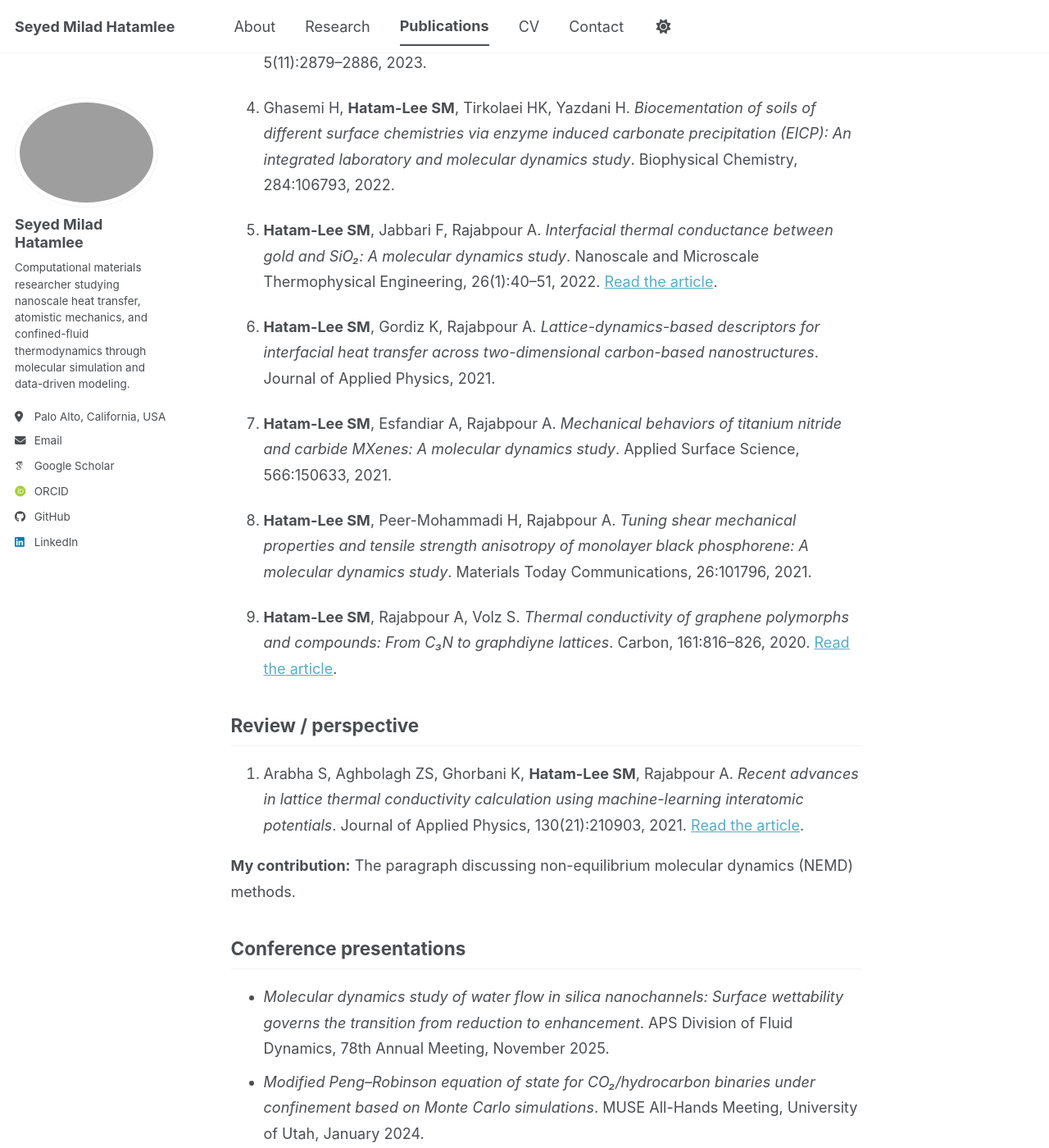
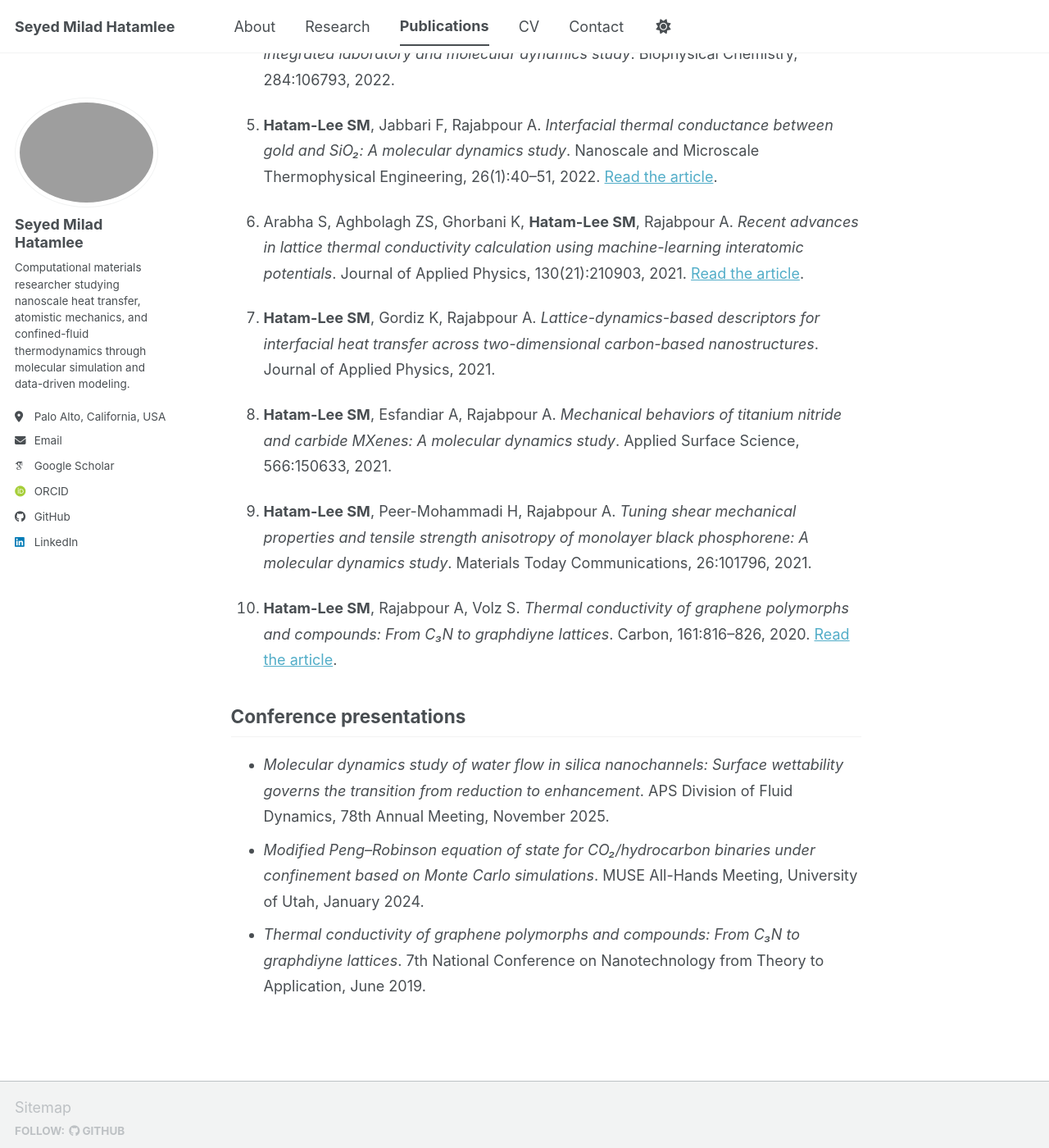
Before and after one commit to miladhtml/miladhatamlee.github.io, a Jekyll site: the page built from _pages/publications.md, in a window 1280 px wide and 1400 px high, scrolled down 596 px. Shown: the whole window at 82% size. Built offline with Jekyll 4.4.1, drawn with Linux system fonts in a browser that asks for light colours; some web fonts are replaced; a script bundle is joined from its source files by our own code; library files that are not in the unit come from our copies; some of the changed text lies outside the part shown.

Commit message:
Revise publication entries and order in publications.md
Updated publication list by removing and reordering entries. Adjusted author names and added new publications.

```diff
--- a/_pages/publications.md
+++ b/_pages/publications.md
@@ -8,9 +8,6 @@
 
 See [Google Scholar](https://scholar.google.com/citations?hl=en&user=vp2BeBkAAAAJ) for citation metrics and additional links.
 
-My publications also appear under the name **S. M. Hatam-Lee**.
-
-## Original research
 
 1. **Hatamlee SM**, Hoepfner M, Elmehlawy M, Lu M, Li Z, Li J. *Monte Carlo Informed Modification of Peng-Robinson Equation of State for CO₂/Hydrocarbon Mixtures Confined in Nanopores*. **Accepted, Langmuir, 2026.**
 
@@ -22,19 +19,15 @@
 
 5. **Hatam-Lee SM**, Jabbari F, Rajabpour A. *Interfacial thermal conductance between gold and SiO₂: A molecular dynamics study*. Nanoscale and Microscale Thermophysical Engineering, 26(1):40–51, 2022. [Read the article](https://doi.org/10.1080/15567265.2022.2066585).
 
-6. **Hatam-Lee SM**, Gordiz K, Rajabpour A. *Lattice-dynamics-based descriptors for interfacial heat transfer across two-dimensional carbon-based nanostructures*. Journal of Applied Physics, 2021.
+6. Arabha S, Aghbolagh ZS, Ghorbani K, **Hatam-Lee SM**, Rajabpour A. *Recent advances in lattice thermal conductivity calculation using machine-learning interatomic potentials*. Journal of Applied Physics, 130(21):210903, 2021. [Read the article](https://doi.org/10.1063/5.0069443).
 
-7. **Hatam-Lee SM**, Esfandiar A, Rajabpour A. *Mechanical behaviors of titanium nitride and carbide MXenes: A molecular dynamics study*. Applied Surface Science, 566:150633, 2021.
+7. **Hatam-Lee SM**, Gordiz K, Rajabpour A. *Lattice-dynamics-based descriptors for interfacial heat transfer across two-dimensional carbon-based nanostructures*. Journal of Applied Physics, 2021.
 
-8. **Hatam-Lee SM**, Peer-Mohammadi H, Rajabpour A. *Tuning shear mechanical properties and tensile strength anisotropy of monolayer black phosphorene: A molecular dynamics study*. Materials Today Communications, 26:101796, 2021.
+8. **Hatam-Lee SM**, Esfandiar A, Rajabpour A. *Mechanical behaviors of titanium nitride and carbide MXenes: A molecular dynamics study*. Applied Surface Science, 566:150633, 2021.
 
-9. **Hatam-Lee SM**, Rajabpour A, Volz S. *Thermal conductivity of graphene polymorphs and compounds: From C₃N to graphdiyne lattices*. Carbon, 161:816–826, 2020. [Read the article](https://doi.org/10.1016/j.carbon.2020.02.007).
+9. **Hatam-Lee SM**, Peer-Mohammadi H, Rajabpour A. *Tuning shear mechanical properties and tensile strength anisotropy of monolayer black phosphorene: A molecular dynamics study*. Materials Today Communications, 26:101796, 2021.
 
-## Review / perspective
-
-1. Arabha S, Aghbolagh ZS, Ghorbani K, **Hatam-Lee SM**, Rajabpour A. *Recent advances in lattice thermal conductivity calculation using machine-learning interatomic potentials*. Journal of Applied Physics, 130(21):210903, 2021. [Read the article](https://doi.org/10.1063/5.0069443).
-
-**My contribution:** The paragraph discussing non-equilibrium molecular dynamics (NEMD) methods.
+10. **Hatam-Lee SM**, Rajabpour A, Volz S. *Thermal conductivity of graphene polymorphs and compounds: From C₃N to graphdiyne lattices*. Carbon, 161:816–826, 2020. [Read the article](https://doi.org/10.1016/j.carbon.2020.02.007).
 
 ## Conference presentations
 
```
